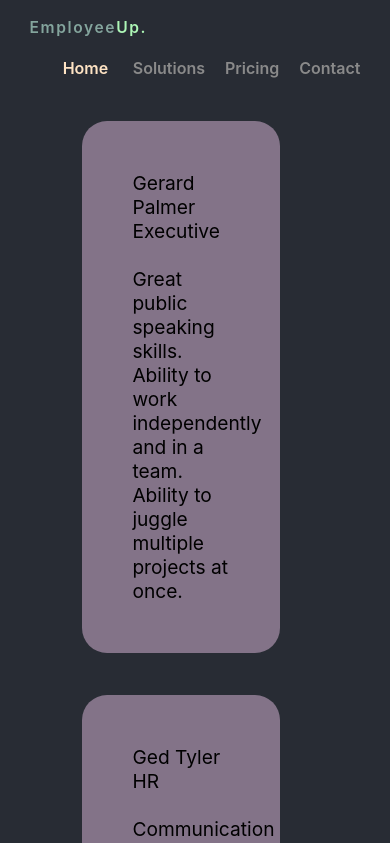
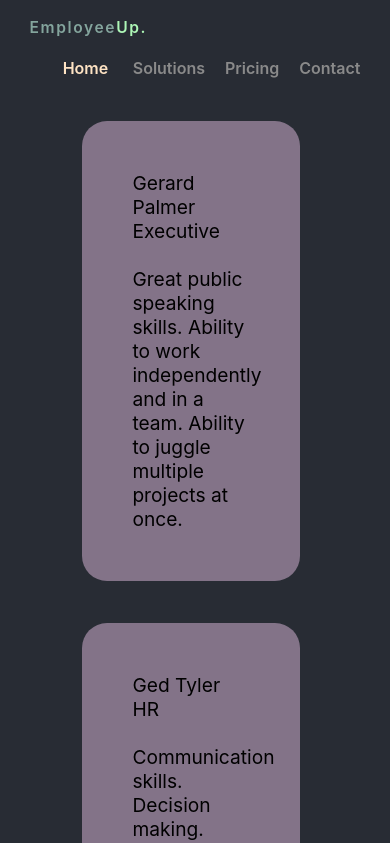
Before and after one commit to dianastanciu-dev/employee-management, a React (Create React App) app: page / in a window 390 px wide. Shown: the top 843 px of the page. Built offline with nearby package versions, Linux system fonts and the light colour scheme.

Commit message:
responsive repair

```diff
--- a/src/components/Home.css
+++ b/src/components/Home.css
@@ -32,7 +32,7 @@ li{
       }
 
       .employeeCard li{
-            width: 25vw;
+            width: 30vw;
             padding: calc(18vw - 20px);
       }
 
```
